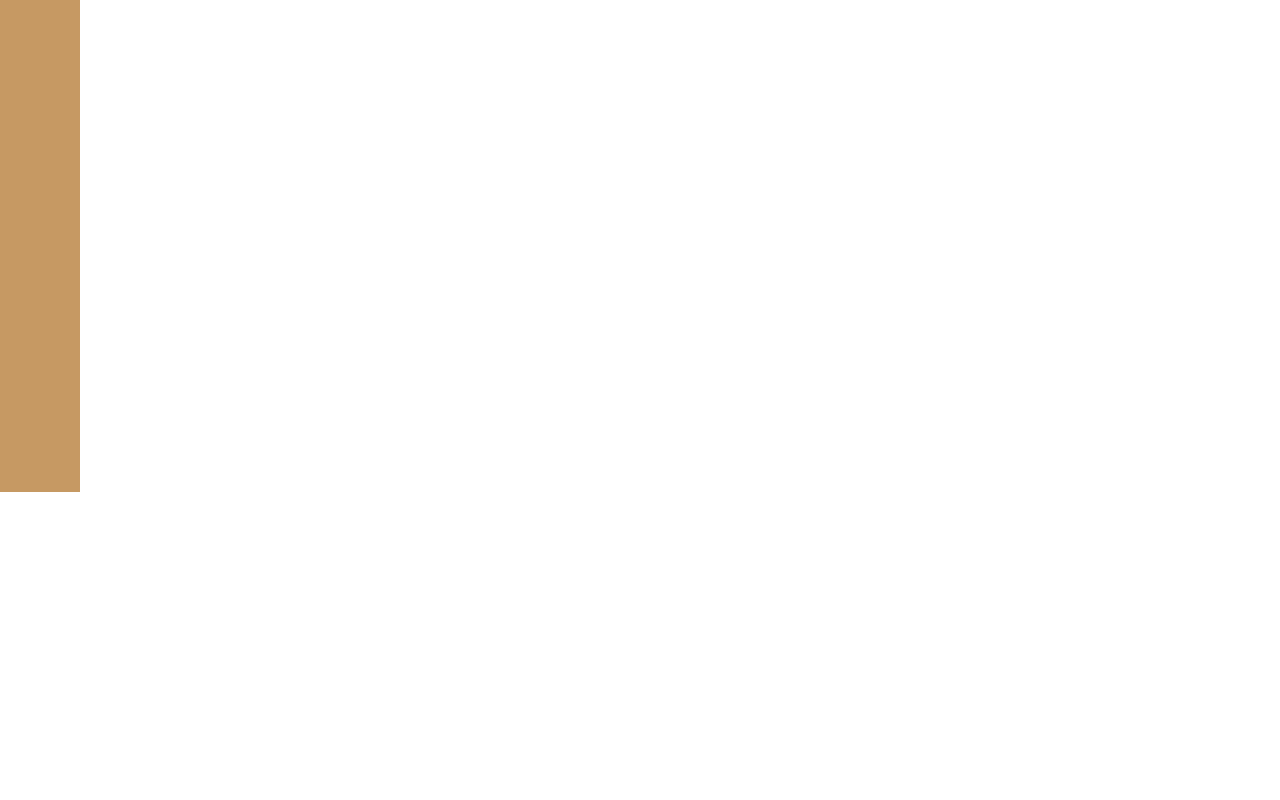
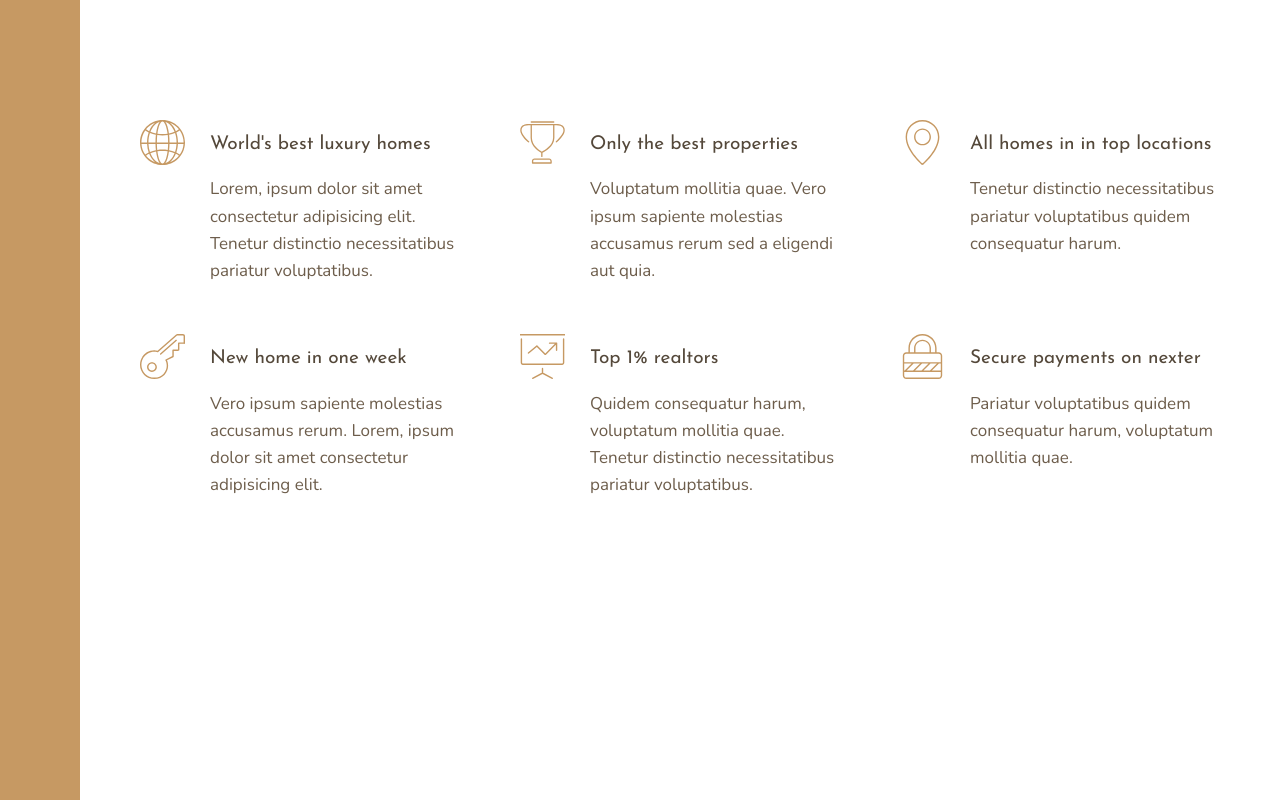
Before and after one commit to APareja12/realtorx, a website: page index.html in a window 1280 px wide. Shown: the part 660-1460 px from the top of the page. Before the commit the page ends 1152 px from the top, so only its background shows below. Drawn offline with nearby package versions, Linux system fonts and the light colour scheme.

```diff
--- a/index.html
+++ b/index.html
@@ -17,7 +17,7 @@
         </div>
 
         <header class="header">
-            <img src="img/logo.png" alt="Nexter logo" class="header__logo">
+            <img src="img/logo1.png" alt="Nexter logo" class="header__logo">
             <h3 class="heading-3">Your own home:</h3>
             <h1 class="heading-1">The ultimate personal freedom</h1>
             <button class="btn header__btn">View our properties</button>
@@ -51,6 +51,58 @@
                     <p class="realtors__sold">198 houses sold</p>
                 </div>
         </div>
+    </div>
+    <section class="features">
+        <div class="feature">
+            <svg class="feature__icon">
+                <use xlink:href="img/sprite.svg#icon-global"></use>
+            </svg>
+            <h4 class="heading-4 heading-4--dark">World's best luxury homes</h4>
+            <p class="feature__text">Lorem, ipsum dolor sit amet consectetur adipisicing elit. Tenetur distinctio necessitatibus pariatur voluptatibus.</p>
+        </div>
+
+        <div class="feature">
+            <svg class="feature__icon">
+                <use xlink:href="img/sprite.svg#icon-trophy"></use>
+            </svg>
+            <h4 class="heading-4 heading-4--dark">Only the best properties</h4>
+            <p class="feature__text">Voluptatum mollitia quae. Vero ipsum sapiente molestias accusamus rerum sed a eligendi aut quia.</p>
+        </div>
+
+        <div class="feature">
+            <svg class="feature__icon">
+                <use xlink:href="img/sprite.svg#icon-map-pin"></use>
+            </svg>
+            <h4 class="heading-4 heading-4--dark">All homes in in top locations</h4>
+            <p class="feature__text">Tenetur distinctio necessitatibus pariatur voluptatibus quidem consequatur harum.</p>
+        </div>
+
+        <div class="feature">
+            <svg class="feature__icon">
+                <use xlink:href="img/sprite.svg#icon-key"></use>
+            </svg>
+            <h4 class="heading-4 heading-4--dark">New home in one week</h4>
+            <p class="feature__text">Vero ipsum sapiente molestias accusamus rerum. Lorem, ipsum dolor sit amet consectetur adipisicing elit.</p>
+        </div>
+
+        <div class="feature">
+            <svg class="feature__icon">
+                <use xlink:href="img/sprite.svg#icon-presentation"></use>
+            </svg>
+            <h4 class="heading-4 heading-4--dark">Top 1% realtors</h4>
+            <p class="feature__text">Quidem consequatur harum, voluptatum mollitia quae. Tenetur distinctio necessitatibus pariatur voluptatibus.</p>
+        </div>
+
+        <div class="feature">
+            <svg class="feature__icon">
+                <use xlink:href="img/sprite.svg#icon-lock"></use>
+            </svg>
+            <h4 class="heading-4 heading-4--dark">Secure payments on nexter</h4>
+            <p class="feature__text">Pariatur voluptatibus quidem consequatur harum, voluptatum mollitia quae.</p>
+        </div>
+    </section>
+
+
 
     </body>
 </html>
--- a/sass/_header.scss
+++ b/sass/_header.scss
@@ -22,7 +22,7 @@
     }
 
     &__logo {
-        height: 3rem;
+        height: 30rem;
         justify-self: center;
     }
 
```
Also changed, not shown: css/style.css.
